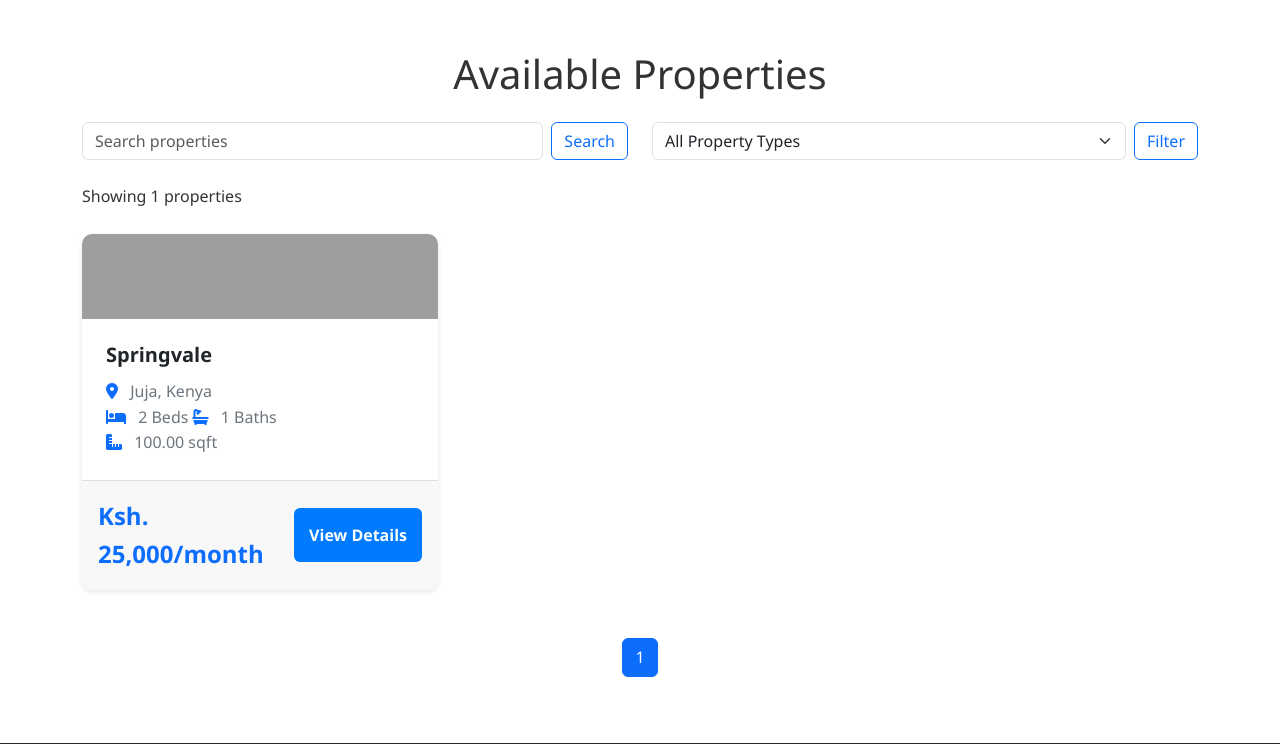
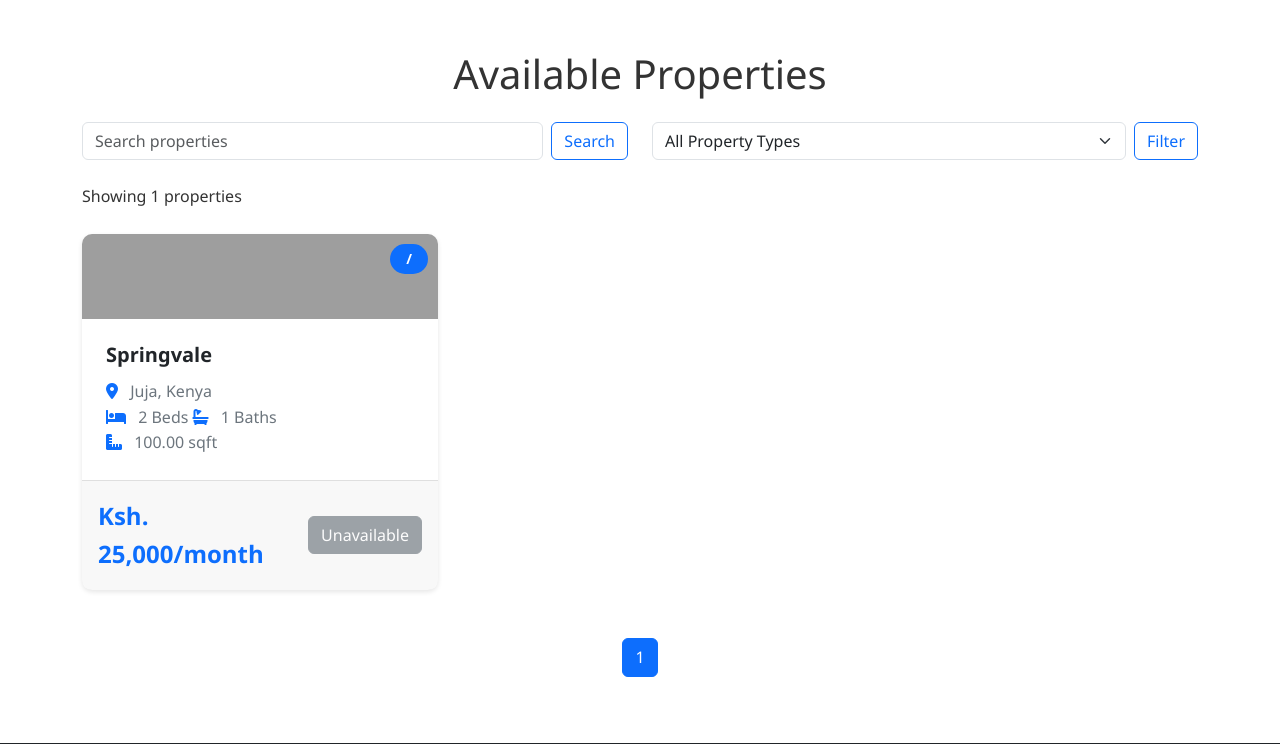
Before and after one commit to John-Denver/house_rental, a PHP site: page /rental_system_bse/smart_rental/index.php in a window 1280 px wide. Shown: the part 400-1144 px from the top of the page. Run offline with PHP 8.4, Linux system fonts and the light colour scheme; data comes from the database, SQL or seed files in the repository; data that the repository does not hold is empty; grey boxes are pictures that could not be loaded.

Commit message:
see available units for a property

```diff
--- a/smart_rental/index.php
+++ b/smart_rental/index.php
@@ -65,6 +65,27 @@ $categories = $stmt->get_result()->fetch_all(MYSQLI_ASSOC);
     <link href="https://cdn.jsdelivr.net/npm/bootstrap@5.3.0/dist/css/bootstrap.min.css" rel="stylesheet">
     <link rel="stylesheet" href="assets/css/index.css">
     <style>
+    .units-badge {
+        position: absolute;
+        top: 10px;
+        right: 10px;
+        z-index: 1;
+    }
+    .units-badge .badge {
+        padding: 0.5rem 1rem;
+        font-size: 0.875rem;
+        border-radius: 20px;
+    }
+    .property-image-container {
+        position: relative;
+        overflow: hidden;
+    }
+    .property-image {
+        width: 100%;
+        height: 200px;
+        object-fit: cover;
+    }
+
     .hero-section {
         position: relative;
         min-height: 400px;
@@ -240,6 +261,11 @@ $result = $conn->query($sql);
                             <div class="property-image-container">
                                 <img src="<?php echo $row['main_image'] ? '../uploads/' . $row['main_image'] : 'assets/images/default-property.jpg'; ?>"
                                      class="property-image" alt="<?php echo $row['house_no']; ?>">
+                                <div class="units-badge">
+                                    <span class="badge bg-primary">
+                                        <?php echo $row['available_units'] . '/' . $row['total_units']; ?>
+                                    </span>
+                                </div>
                             </div>
                             <div class="card-body">
                                 <h5 class="card-title">
@@ -261,9 +287,15 @@ $result = $conn->query($sql);
                                 <div class="price">
                                     Ksh. <?php echo number_format($row['price']); ?>/month
                                 </div>
-                                <a href="property.php?id=<?php echo $row['id']; ?>" class="btn btn-primary">
-                                    View Details
-                                </a>
+                                <?php if($row['available_units'] > 0): ?>
+                                    <a href="property.php?id=<?php echo $row['id']; ?>" class="btn btn-primary">
+                                        View Details
+                                    </a>
+                                <?php else: ?>
+                                    <button class="btn btn-secondary" disabled>
+                                        Unavailable
+                                    </button>
+                                <?php endif; ?>
                             </div>
                         </div>
                     </div>
```
